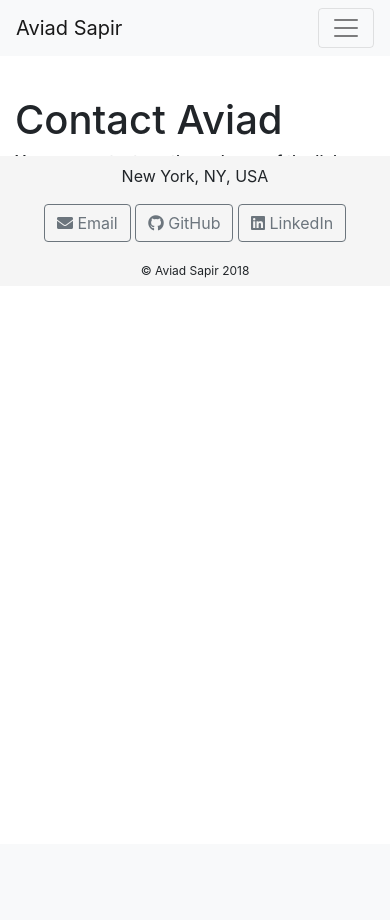
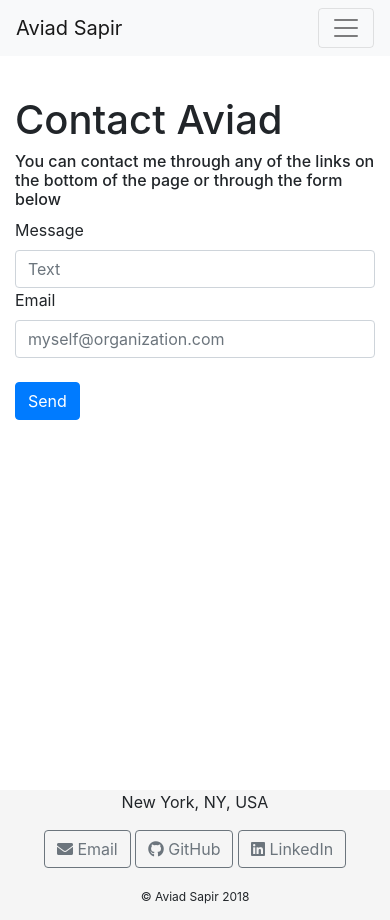
Before and after one commit to aes95/site-aviad, a Flask app: page /contact in a window 390 px wide. Before the commit the page ends 278 px from the top, so only its background shows below. Run offline with Flask 2, Linux system fonts and the light colour scheme; some libraries are stand-ins or nearby versions.

Commit message:
Footer fix

```diff
--- a/app.py
+++ b/app.py
@@ -1,4 +1,5 @@
 from flask import Flask, render_template, url_for, request
+import os
 
 app = Flask(__name__)
 
@@ -23,13 +24,24 @@ def contact():
 
 
 @app.route("/confirmation", methods=["GET","POST"])
-def confirm():
+def confirmation():
     if request.method == "GET":
         return "Please submit form instead"
-    else:
-        email = request.form.get("email")
-        message = request.form.get("message")
-        return render_template("confirmation.html", message=message)
+    message = request.form.get("message")
+    return render_template("confirmation.html", message=message)
+
+@app.context_processor
+def override_url_for():
+    return dict(url_for=dated_url_for)
+
+def dated_url_for(endpoint, **values):
+    if endpoint == 'static':
+        filename = values.get('filename', None)
+        if filename:
+            file_path = os.path.join(app.root_path,
+                                     endpoint, filename)
+            values['q'] = int(os.stat(file_path).st_mtime)
+    return url_for(endpoint, **values)
 
 
 
--- a/static/first.css
+++ b/static/first.css
@@ -42,21 +42,23 @@ line-height: 1.5;
 }
 footer{
     background-color: whitesmoke;
-    padding: .5rem 1rem .5rem;
     text-align: center;
     position: absolute;
-    min-width: 100%;
+    width: 100%;
     height: 130px;
+    bottom: 0;
 }
 .copyright {
     font-size: 12px;
 }
-html {
-    position: relative;
-    min-height: 100%;
+html, body {
+    height: 100%;
+    margin:0;
+    padding:0;
 }
 
 .page-warp {
     min-height: 100%;
-    margin-bottom: -130px;
+    position: relative;
+    padding-bottom: 130px;
 }
--- a/templates/contact.html
+++ b/templates/contact.html
@@ -9,10 +9,21 @@
             <h6 id="hello-title">You can contact me through any of the links on the bottom of the page or through the form below </h6>
         </div>
       </div>
-      <form action="{{ url_for('confirm')}}" method="post">
-          <input type="email" name="email" placeholder="Enter email">
-          <input type="text" name="text" placeholder="Message">
-          <button>Submit</button>
+      <form action="{{ url_for('confirmation')}}" method="post">
+          <div class="form-row">
+              <div class="col-sm-12 col-md-9">
+                <label for="formGroupExampleInput2">Message</label>
+                <input type="text" class="form-control" name="message" placeholder="Text">
+              </div>
+          </div>
+           <div class="form-row">
+              <div class="col-sm-9 col-md-4">
+                <label for="myself@organization.com">Email</label>
+                <input type="email" class="form-control" name="email" placeholder="myself@organization.com">
+              </div>
+          </div>
+          <br>
+          <button class="btn btn-primary"> Send </button>
       </form>
       {% block body %}
       <h4>{{ message }}</h4>
--- a/templates/content-template.html
+++ b/templates/content-template.html
@@ -4,7 +4,7 @@
     <meta charset="utf-8">
     <meta name="viewport" content="width=device-width, initial-scale=1, shrink-to-fit=no">
     <link rel="stylesheet" href="https://stackpath.bootstrapcdn.com/bootstrap/4.1.3/css/bootstrap.min.css" integrity="sha384-MCw98/SFnGE8fJT3GXwEOngsV7Zt27NXFoaoApmYm81iuXoPkFOJwJ8ERdknLPMO" crossorigin="anonymous">
-    <link rel="stylesheet" href="{{ url_for('static',filename='first.css') }}">
+    <link rel="stylesheet" href="{{ url_for('static',filename='first.css') }}" type="text/css" media="screen" charset="utf-8"">
     <link rel="stylesheet" href="https://use.fontawesome.com/releases/v5.5.0/css/all.css" integrity="sha384-B4dIYHKNBt8Bc12p+WXckhzcICo0wtJAoU8YZTY5qE0Id1GSseTk6S+L3BlXeVIU" crossorigin="anonymous">
     <link href="https://fonts.googleapis.com/css?family=Lobster" rel="stylesheet" type="text/css">
     <title>Aviad Sapir</title>
@@ -36,7 +36,7 @@
       <div class="page-warp">
         <!-- Content Start-->
 {% block content %}{% endblock %}
-      </div>
+
       <!-- Content end-->
       <footer id="footer" class="footer">
           <div class="container">
@@ -62,6 +62,7 @@
             <p class="copyright top-buffer">&#169; Aviad Sapir 2018</p>
           </div>
         </footer>
+        </div>
 
 
 
```
Also changed, not shown: templates/confirmation.html (+8 -1 lines).
